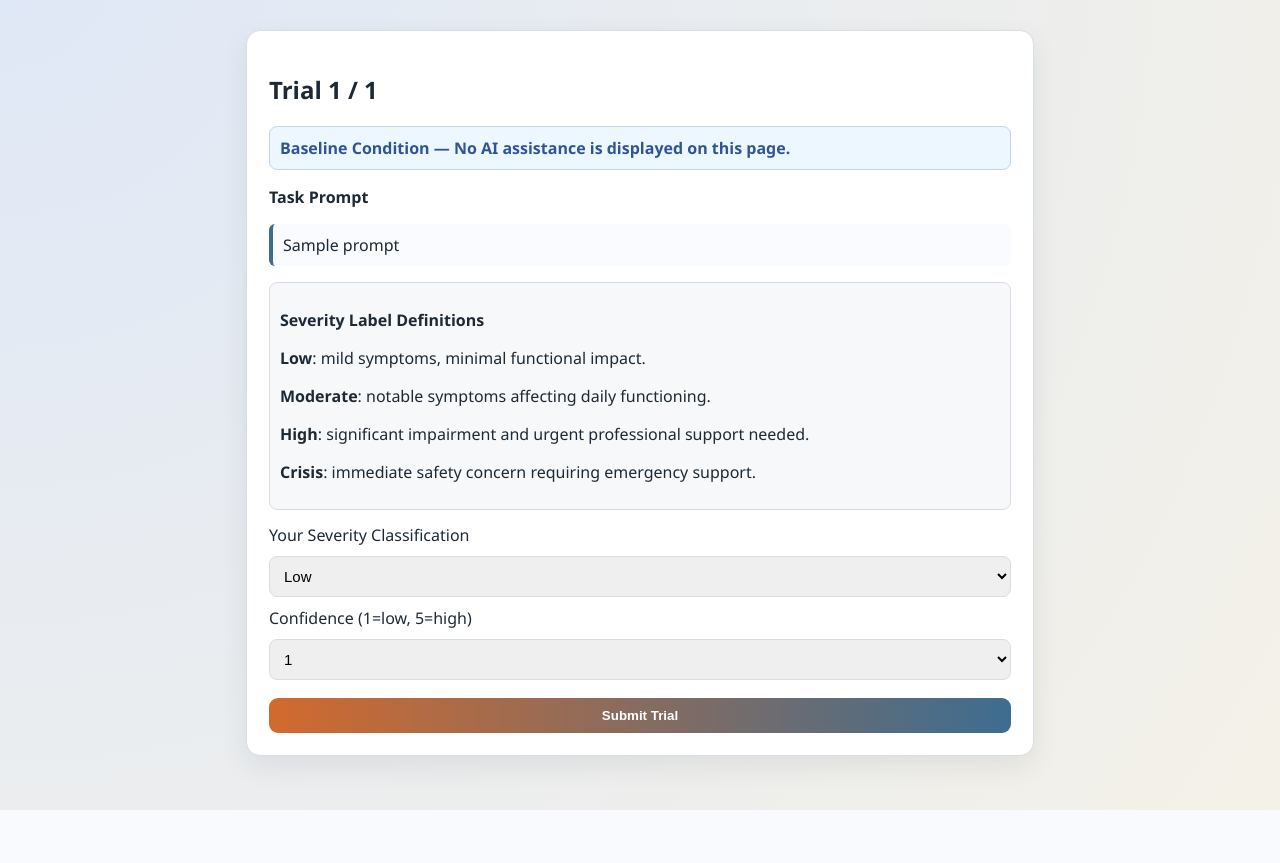
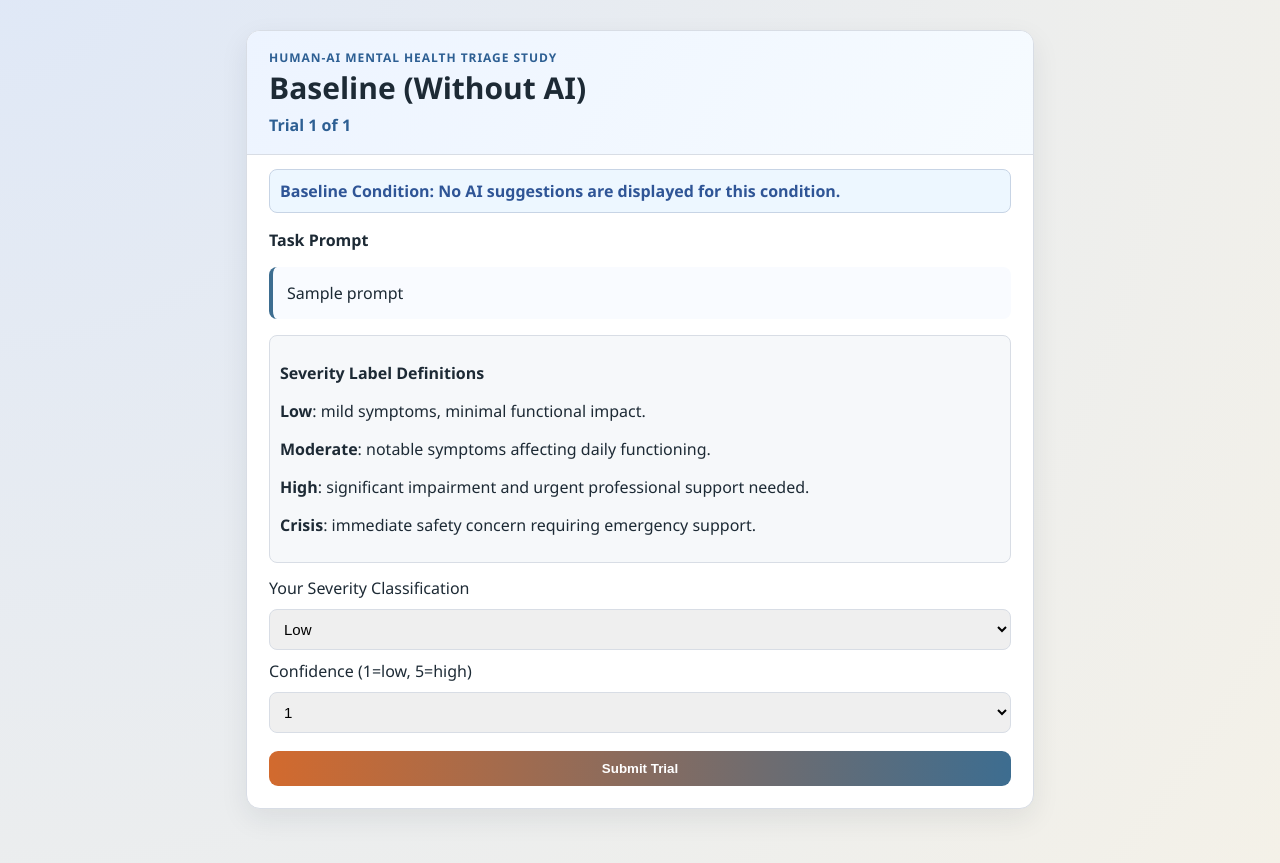
Before and after one commit to RuijieZheng/CSE594hw3, a Flask app: template app/templates/trial.html in a window 1280 px wide. Shown: the part 51-914 px from the top of the page. Before the commit the page ends 861 px from the top, so only its background shows below. Run offline with Flask 3, Linux system fonts and the light colour scheme; the template is opened without the code that fills it: most values are stand-ins (such as "Sample title", 1, 10 or a date in 2020).

Commit message:
MTurk integration: add external entry routes and reliable submit flow

```diff
--- a/app/app.py
+++ b/app/app.py
@@ -202,13 +202,39 @@ def index():
     return render_template("index.html")
 
 
+@app.route("/mturk/<condition>", methods=["GET"])
+def mturk_entry(condition: str):
+    """MTurk external entrypoint that preserves worker/query params and pins condition."""
+    try:
+        normalized = sanitize_condition(condition)
+    except ValueError:
+        abort(400, "Invalid condition")
+
+    params = request.args.to_dict(flat=True)
+    params["condition"] = normalized
+    return redirect(url_for("start", **params))
+
+
 @app.route("/start", methods=["GET", "POST"])
 def start():
     if request.method == "GET":
         preselected = (request.args.get("condition") or "baseline").strip().lower()
         if preselected not in {"baseline", "with_ai"}:
             preselected = "baseline"
-        return render_template("start.html", preselected_condition=preselected)
+        prefill_worker_id = (request.args.get("workerId") or "").strip()
+        prefill_assignment_id = (request.args.get("assignmentId") or "sandbox_assignment").strip()
+        prefill_turk_submit_to = (request.args.get("turkSubmitTo") or "").strip()
+        prefill_hit_id = (request.args.get("hitId") or "").strip()
+        preview_mode = (prefill_assignment_id == "ASSIGNMENT_ID_NOT_AVAILABLE")
+        return render_template(
+            "start.html",
+            preselected_condition=preselected,
+            prefill_worker_id=prefill_worker_id,
+            prefill_assignment_id=prefill_assignment_id,
+            prefill_turk_submit_to=prefill_turk_submit_to,
+            prefill_hit_id=prefill_hit_id,
+            preview_mode=preview_mode,
+        )
 
     try:
         condition = sanitize_condition(request.form.get("condition", ""))
@@ -218,6 +244,8 @@ def start():
     worker_id = (request.form.get("worker_id") or "anonymous_worker").strip()
     assignment_id = (request.form.get("assignment_id") or "sandbox_assignment").strip()
     order_label = (request.form.get("order_label") or "unknown").strip()
+    mturk_submit_to = (request.form.get("turk_submit_to") or "").strip()
+    hit_id = (request.form.get("hit_id") or "").strip()
 
     participant_id = f"P-{uuid.uuid4().hex[:10]}"
 
@@ -237,21 +265,27 @@ def start():
     session["start_epoch"] = time.time()
     session["trial_start_epoch"] = time.time()
     session["survey_code"] = create_survey_code()
+    session["mturk_submit_to"] = mturk_submit_to
+    session["hit_id"] = hit_id
 
     insert_participant(participant_id, worker_id, assignment_id, condition, n, order_label)
-    log_event(participant_id, "session_started", f"condition={condition}")
+    log_event(participant_id, "session_started", f"condition={condition};hit_id={hit_id}")
 
     return redirect(url_for("trial"))
 
 
 @app.route("/start/baseline", methods=["GET"])
 def start_baseline_link():
-    return redirect(url_for("start", condition="baseline"))
+    params = request.args.to_dict(flat=True)
+    params["condition"] = "baseline"
+    return redirect(url_for("start", **params))
 
 
 @app.route("/start/with_ai", methods=["GET"])
 def start_with_ai_link():
-    return redirect(url_for("start", condition="with_ai"))
+    params = request.args.to_dict(flat=True)
+    params["condition"] = "with_ai"
+    return redirect(url_for("start", **params))
 
 
 @app.route("/trial", methods=["GET"])
@@ -281,6 +315,7 @@ def trial():
         trial_obj=trial_obj,
         trial_number=(trial_cursor + 1),
         total_trials=n_trials,
+        title=("With AI Condition" if condition == "with_ai" else "Baseline Condition"),
     )
 
 
@@ -361,17 +396,22 @@ def complete():
 
     survey_code = session.get("survey_code", "")
     assignment_id = session.get("assignment_id", "sandbox_assignment")
-    mturk_submit_to = request.args.get("turkSubmitTo", "")
+    mturk_submit_to = (session.get("mturk_submit_to") or request.args.get("turkSubmitTo", "")).strip()
+    is_preview_assignment = assignment_id in {"", "sandbox_assignment", "ASSIGNMENT_ID_NOT_AVAILABLE"}
 
-    submit_url = ""
-    if mturk_submit_to:
-        submit_url = f"{mturk_submit_to}/mturk/externalSubmit?assignmentId={assignment_id}&surveyCode={survey_code}"
+    submit_action = ""
+    if mturk_submit_to and not is_preview_assignment:
+        submit_action = f"{mturk_submit_to.rstrip('/')}/mturk/externalSubmit"
 
     return render_template(
         "complete.html",
         participant_id=participant_id,
         survey_code=survey_code,
-        submit_url=submit_url,
+        assignment_id=assignment_id,
+        submit_action=submit_action,
+        is_preview_assignment=is_preview_assignment,
+        condition=session.get("condition", "baseline"),
+        title="Study Complete",
     )
 
 
--- a/app/static/style.css
+++ b/app/static/style.css
@@ -35,6 +35,11 @@ body {
   max-width: 820px;
   margin: 30px auto;
   padding: 0 16px 24px;
+}
+
+.muted {
+  color: #607080;
+  font-size: 14px;
 }
 
 .card {
@@ -86,8 +91,9 @@ select {
 .prompt-text {
   background: #f9fbff;
   border-left: 4px solid var(--accent-2);
-  border-radius: 6px;
-  padding: 10px;
+  border-radius: 8px;
+  padding: 14px;
+  line-height: 1.5;
 }
 
 .ai-box {
@@ -117,9 +123,62 @@ select {
   border-color: #d2e9c7;
 }
 
+.study-card {
+  overflow: hidden;
+}
+
+.study-headline {
+  margin: -22px -22px 14px;
+  padding: 18px 22px;
+  border-bottom: 1px solid var(--line);
+}
+
+.eyebrow {
+  margin: 0 0 4px;
+  text-transform: uppercase;
+  letter-spacing: 0.08em;
+  font-size: 12px;
+  font-weight: 700;
+}
+
+.study-headline h1 {
+  margin: 0;
+  font-size: 30px;
+  line-height: 1.2;
+}
+
+.trial-counter {
+  margin: 8px 0 0;
+  font-weight: 600;
+}
+
+.theme-baseline .study-headline {
+  background: linear-gradient(120deg, #edf4ff, #f6fbff);
+}
+
+.theme-baseline .eyebrow,
+.theme-baseline .trial-counter {
+  color: #2d5f93;
+}
+
+.theme-ai .study-headline {
+  background: linear-gradient(120deg, #f0ffe7, #f7fff0);
+}
+
+.theme-ai .eyebrow,
+.theme-ai .trial-counter {
+  color: #3a7d2b;
+}
+
 .survey-code {
   font-size: 24px;
   font-weight: 800;
   letter-spacing: 1px;
   color: var(--accent-2);
 }
+
+@media (max-width: 640px) {
+  .study-headline h1 {
+    font-size: 24px;
+  }
+}
--- a/app/templates/trial.html
+++ b/app/templates/trial.html
@@ -1,13 +1,23 @@
 {% extends "base.html" %}
 {% block content %}
-<section class="card">
-  <h1>Trial {{ trial_number }} / {{ total_trials }}</h1>
+<section class="card study-card {% if condition == 'with_ai' %}theme-ai{% else %}theme-baseline{% endif %}">
+  <div class="study-headline">
+    <p class="eyebrow">Human-AI Mental Health Triage Study</p>
+    <h1>
+      {% if condition == 'with_ai' %}
+        With AI Assistance
+      {% else %}
+        Baseline (Without AI)
+      {% endif %}
+    </h1>
+    <p class="trial-counter">Trial {{ trial_number }} of {{ total_trials }}</p>
+  </div>
 
   <section class="condition-banner {% if condition == 'with_ai' %}with-ai{% else %}baseline{% endif %}">
     {% if condition == 'with_ai' %}
-      <strong>AI-Assisted Condition</strong> — AI suggestions are shown below to help your decision.
+      <strong>AI-Assisted Condition:</strong> AI suggestions are shown below and may inform your decision.
     {% else %}
-      <strong>Baseline Condition</strong> — No AI assistance is displayed on this page.
+      <strong>Baseline Condition:</strong> No AI suggestions are displayed for this condition.
     {% endif %}
   </section>
 
```
Also changed, not shown: app/templates/complete.html (+17 -2 lines), app/templates/start.html (+11 -4 lines), README.md.
